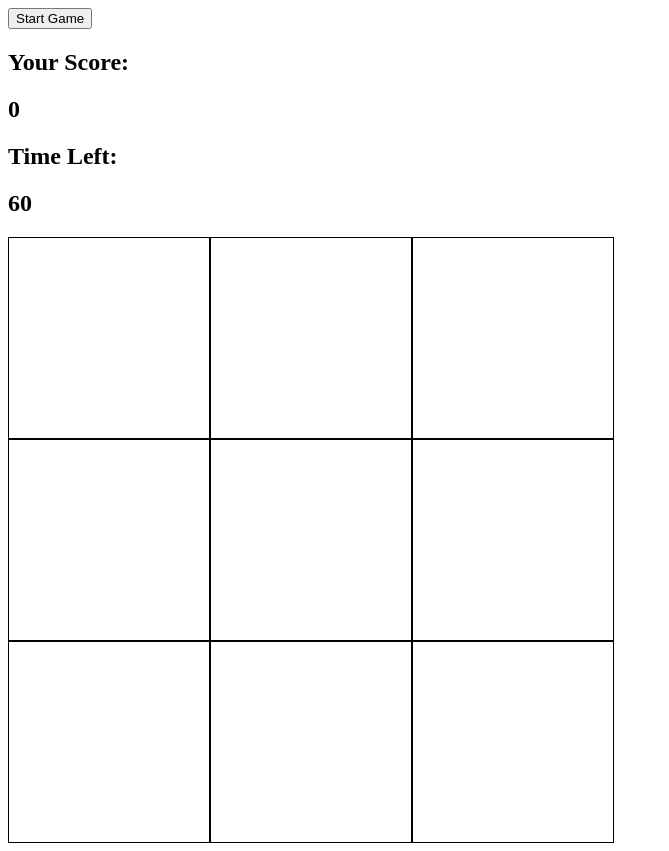
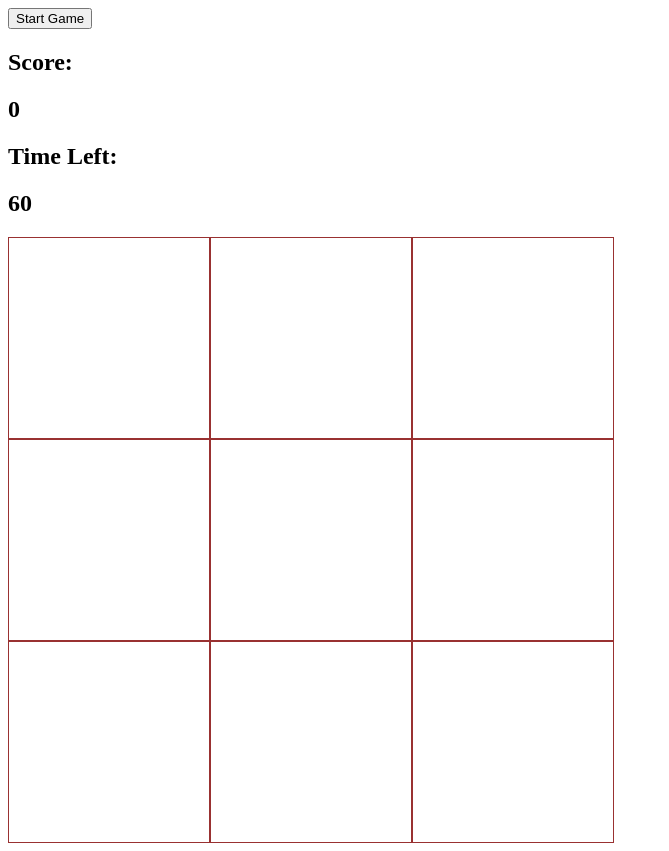
Before and after one commit to TylerWaugh01/Whac-A-Mole, a plain HTML site: page index.html in a window 1280 px wide. Shown: the whole page, without its empty margins (0-669 px from the left). Drawn offline with Linux system fonts and the light colour scheme.

Commit message:
first commit

```diff
--- a/app.js
+++ b/app.js
@@ -49,7 +49,7 @@ function countDown() {
  if (currentTime == 0) {
    clearInterval(countDownTimerId)
    clearInterval(timerId)
-   alert('GAME OVER! Your final score is ' + result)
+   alert('GAME OVER! The final score is ' + result)
  }
 
 }
--- a/index.html
+++ b/index.html
@@ -8,7 +8,7 @@
 <body>
     <button id="startGameButton" type="button">Start Game</button>
 
-    <h2>Your Score:</h2>
+    <h2>Score:</h2>
     <h2 id="score">0</h2>
 
 
--- a/styles.css
+++ b/styles.css
@@ -9,7 +9,7 @@
 .square {
     height: 200px;
     width: 200px;
-    border: solid black 1px;
+    border: solid rgb(153, 49, 49) 1px;
 }
 
 .mole {
```
Also changed, not shown: mole-1.jpg (renamed from mole.jpg).
